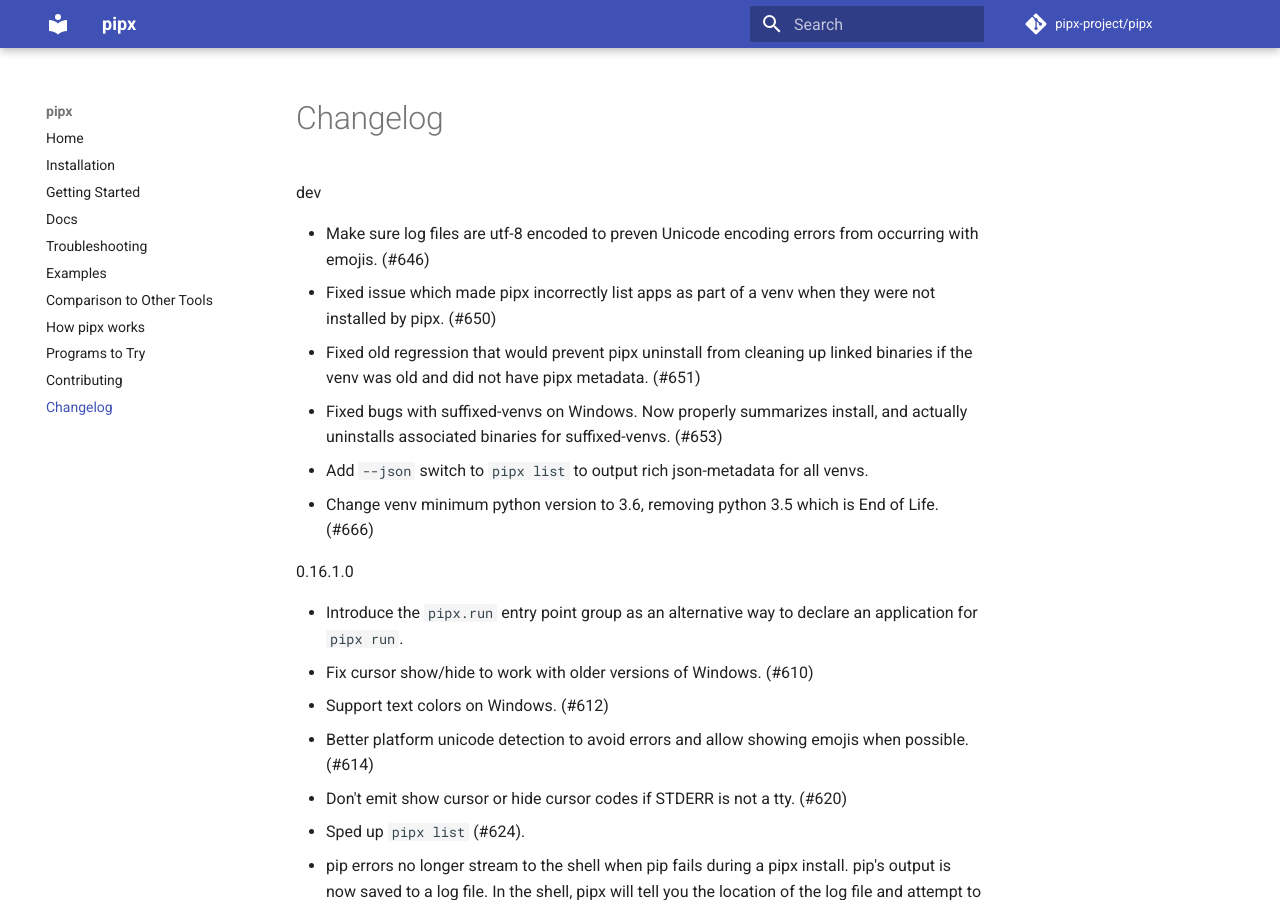
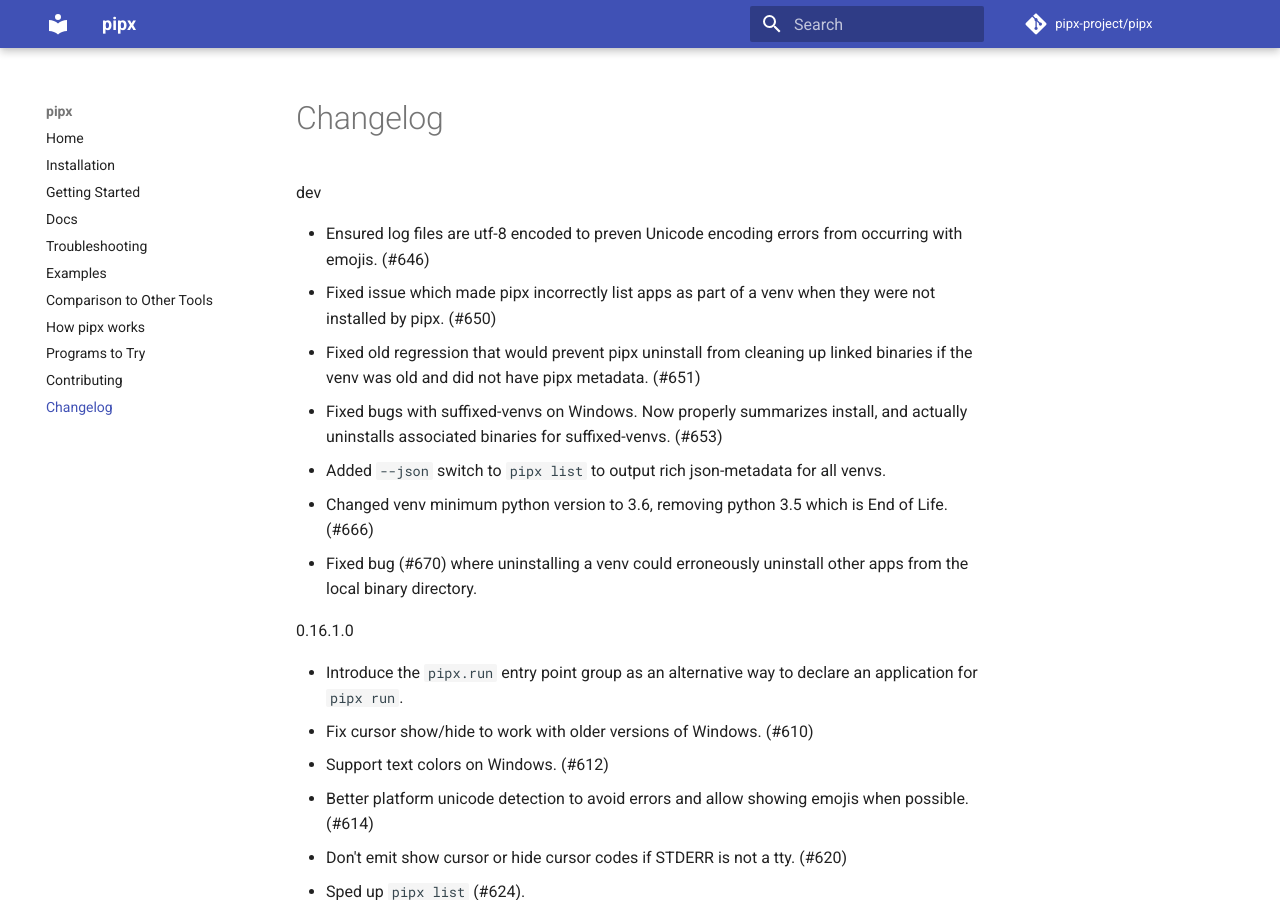
Before and after one commit to pypa/pipx, an MkDocs documentation site: the page built from docs/changelog.md, in a window 1280 px wide and 900 px high. Built offline with MkDocs 1.6.1 and Material for MkDocs 9.7.7, drawn with Linux system fonts in a browser that asks for light colours; comment, search, counter and statistics services are not loaded.

Commit message:
Add changelog entry, make other changelog entries past tense.

```diff
--- a/docs/changelog.md
+++ b/docs/changelog.md
@@ -1,11 +1,12 @@
 dev
 
-- Make sure log files are utf-8 encoded to preven Unicode encoding errors from occurring with emojis. (#646)
+- Ensured log files are utf-8 encoded to preven Unicode encoding errors from occurring with emojis. (#646)
 - Fixed issue which made pipx incorrectly list apps as part of a venv when they were not installed by pipx. (#650)
 - Fixed old regression that would prevent pipx uninstall from cleaning up linked binaries if the venv was old and did not have pipx metadata. (#651)
 - Fixed bugs with suffixed-venvs on Windows.  Now properly summarizes install, and actually uninstalls associated binaries for suffixed-venvs. (#653)
-- Add `--json` switch to `pipx list` to output rich json-metadata for all venvs.
-- Change venv minimum python version to 3.6, removing python 3.5 which is End of Life. (#666)
+- Added `--json` switch to `pipx list` to output rich json-metadata for all venvs.
+- Changed venv minimum python version to 3.6, removing python 3.5 which is End of Life. (#666)
+- Fixed bug (#670) where uninstalling a venv could erroneously uninstall other apps from the local binary directory.
 
 0.16.1.0
 
```
